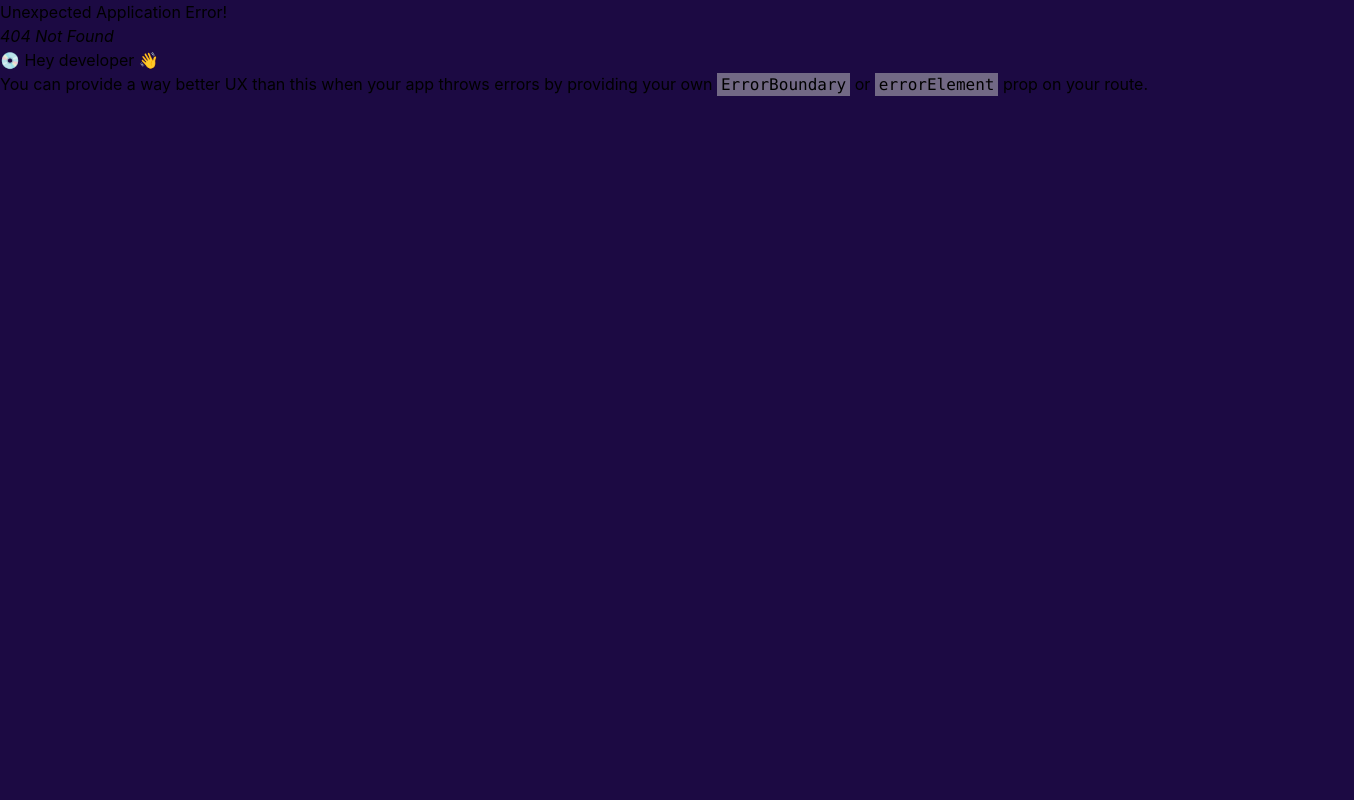
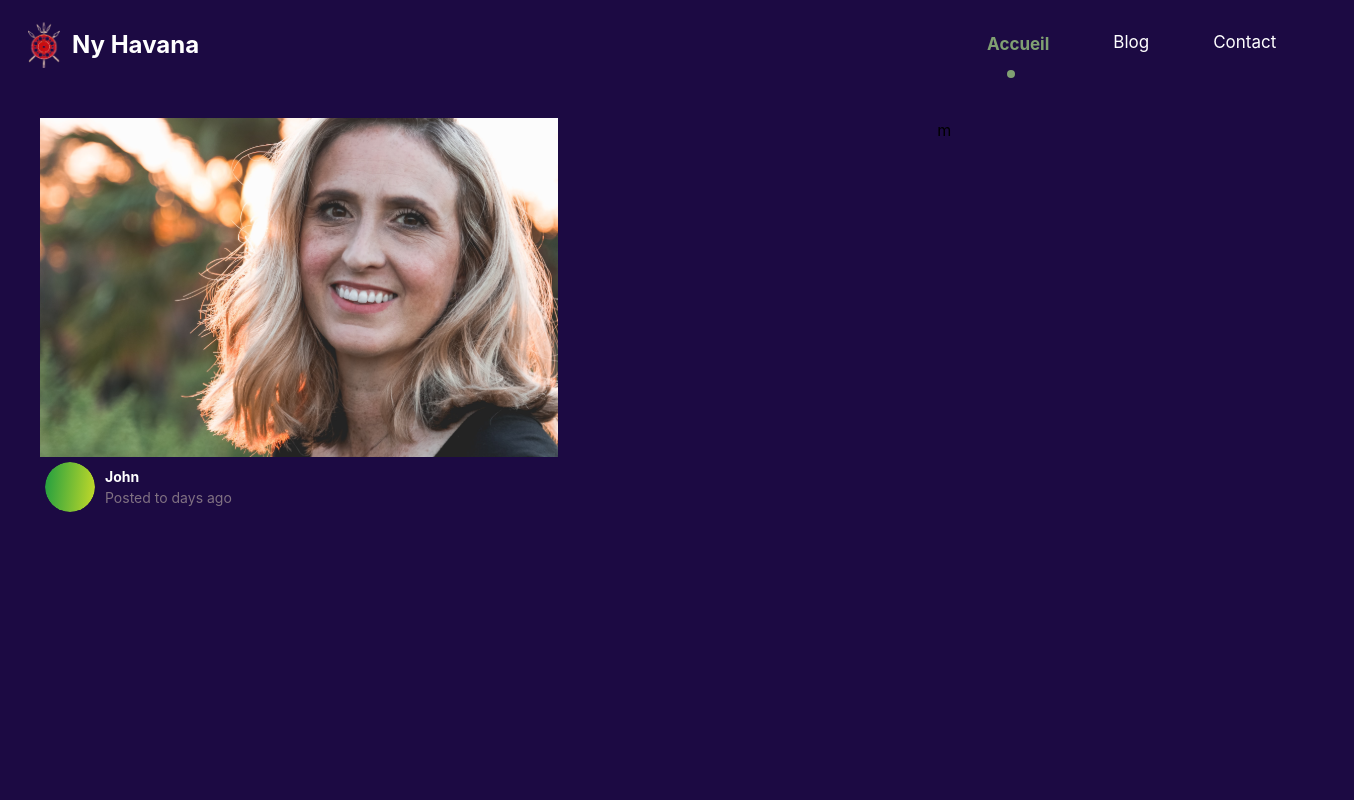
Before and after one commit to rakotoarisonlandry/Ny_Havana, a React (Create React App) app: page /post/1 in a window 1280 px wide. Before the commit this address had no page. Shown: the top 800 px of the page, 1354 px wide, since content can reach past the window. Built offline with nearby package versions, Linux system fonts and the light colour scheme.

Commit message:
add single page

```diff
--- a/src/App.jsx
+++ b/src/App.jsx
@@ -6,6 +6,7 @@ import Form from "./pages/Form";
 import Header from "./components/Header";
 import Footer from "./components/Footer";
 import "./Style.scss"
+import SinglePage from "./components/SinglePage";
 const Layout = () => {
   return (
     <>
@@ -28,6 +29,10 @@ const router = createBrowserRouter([
         path: "/form",
         element: <Form />,
       },
+      {
+        path: "/post/:id",
+        element: <SinglePage />,
+      }
     ],
   },
 ]);
--- a/src/Style.scss
+++ b/src/Style.scss
@@ -7,3 +7,40 @@
     }
   }
 }
+
+//SinglePage
+.single {
+  display: flex;
+  gap: 40px;
+  padding-left: 40px;
+  margin-top: 40px;
+  .content {
+    flex: 5;
+    img {
+      object-fit: cover;
+    }
+    .user {
+      padding: 5px;
+      display: flex;
+      align-items: center;
+      gap: 10px;
+      font-size: 14px;
+      img {
+        width: 50px;
+        height: 50px;
+        border-radius: 50%;
+        object-fit: cover;
+      }
+      span {
+        font-weight: bold;
+        color: white;
+      }
+      p {
+        color: #807182;
+      }
+    }
+  }
+  .menu {
+    flex: 2;
+  }
+}
--- a/src/components/Footer.jsx
+++ b/src/components/Footer.jsx
@@ -14,7 +14,7 @@ function Footer() {
             className="text-white flex space-x-3 pb-2 ml-8 pt-2  items-center"
           >
             <img src={logo} alt="NyHavana" className="w-8" />
-            <h2 className="text-2xl font-bold">Ny Havana</h2>
+            <h2 className="text-2xl font-bold">©Ny Havana</h2>
           </Link>
           <div className="flex space-x-3">
             <img src={LogoLinkedin} alt="linkedin" />
--- /dev/null
+++ b/src/components/SinglePage.jsx
@@ -0,0 +1,22 @@
+import React from "react";
+import ImageSigle from "../img/Rectangle 2.svg";
+import ellipse from "../img/Ellipse 2.svg";
+function SinglePage() {
+  return (
+    <div className="single">
+      <div className="content">
+        <img src={ImageSigle} alt="" />
+        <div className="user">
+          <img src={ellipse} alt="" />
+          <div className="info">
+            <span>John</span>
+            <p>Posted to days ago</p>
+          </div>
+        </div>
+      </div>
+      <div className="menu">m</div>
+    </div>
+  );
+}
+
+export default SinglePage;
```
